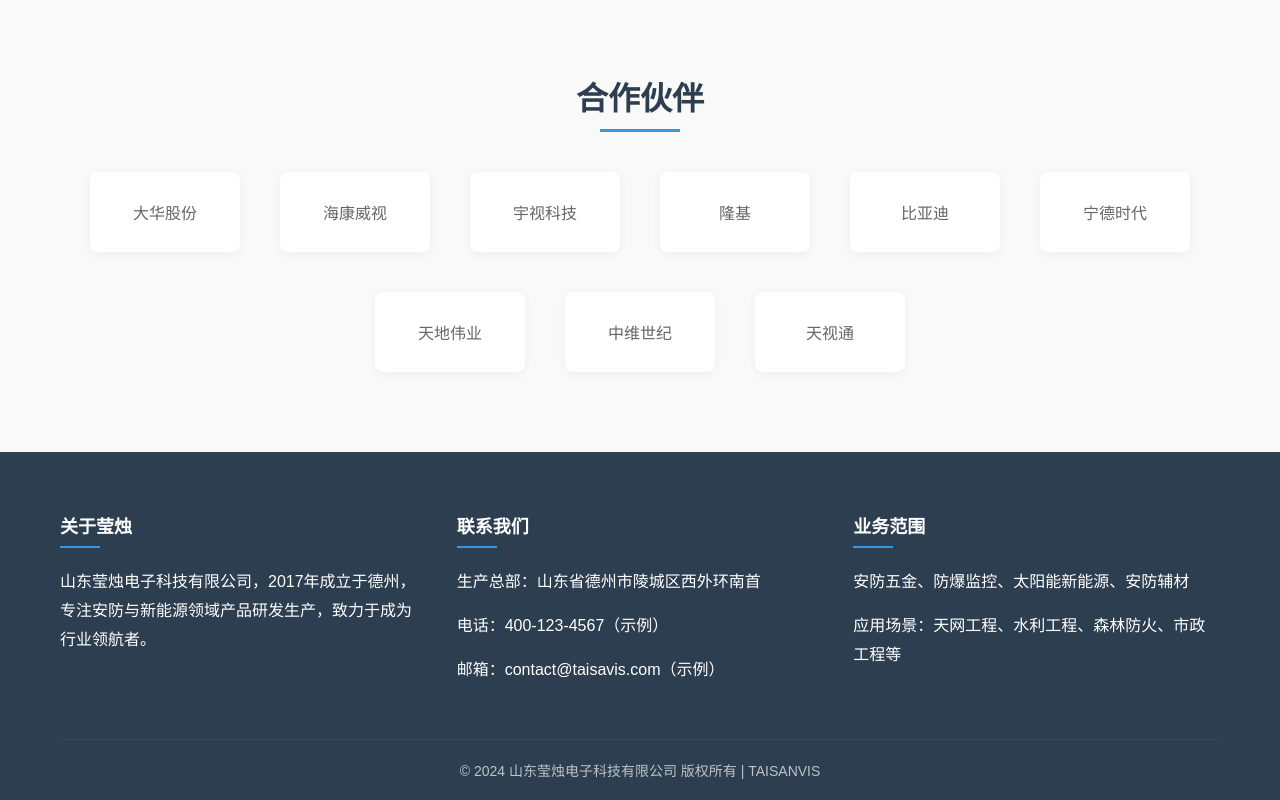
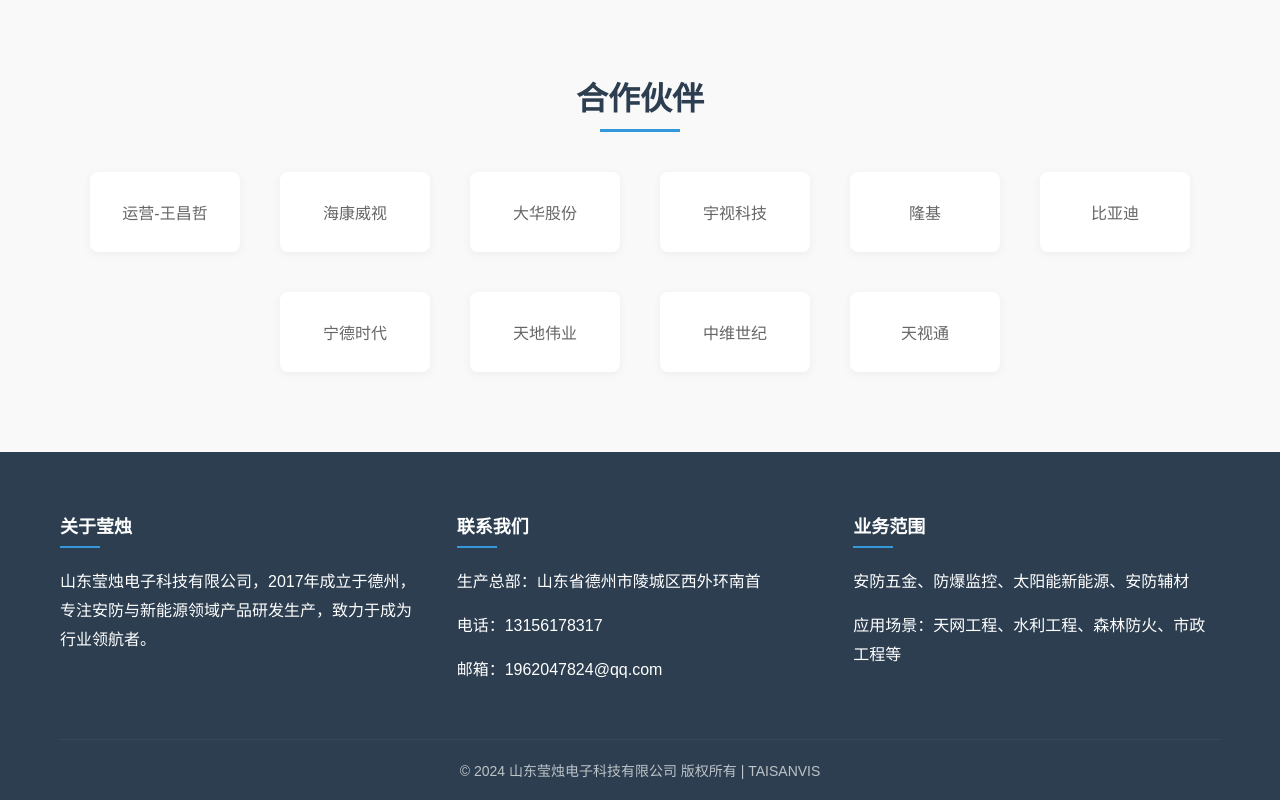
Before and after one commit to guo-zhongqi/yingzhu, a plain HTML site: page index.html in a window 1280 px wide. Shown: the part 2333-3133 px from the top of the page. Drawn offline with Linux system fonts and the light colour scheme.

Commit message:
Fix HTML encoding issues in index.html

```diff
--- a/index.html
+++ b/index.html
@@ -433,8 +433,9 @@
         <div class="container">
             <h2 class="section-title">合作伙伴</h2>
             <div class="partner-list">
+                <div class="partner-item">运营-王昌哲</div>
+                <div class="partner-item">海康威视</div>
                 <div class="partner-item">大华股份</div>
-                <div class="partner-item">海康威视</div>
                 <div class="partner-item">宇视科技</div>
                 <div class="partner-item">隆基</div>
                 <div class="partner-item">比亚迪</div>
@@ -457,8 +458,8 @@
                 <div class="footer-col">
                     <h3>联系我们</h3>
                     <p>生产总部：山东省德州市陵城区西外环南首</p>
-                    <p>电话：400-123-4567（示例）</p>
-                    <p>邮箱：contact@taisavis.com（示例）</p>
+                    <p>电话：13156178317</p>
+                    <p>邮箱：1962047824@qq.com</p>
                 </div>
                 <div class="footer-col">
                     <h3>业务范围</h3>
@@ -496,4 +497,5 @@
         });
     </script>
 </body>
+
 </html>
```
